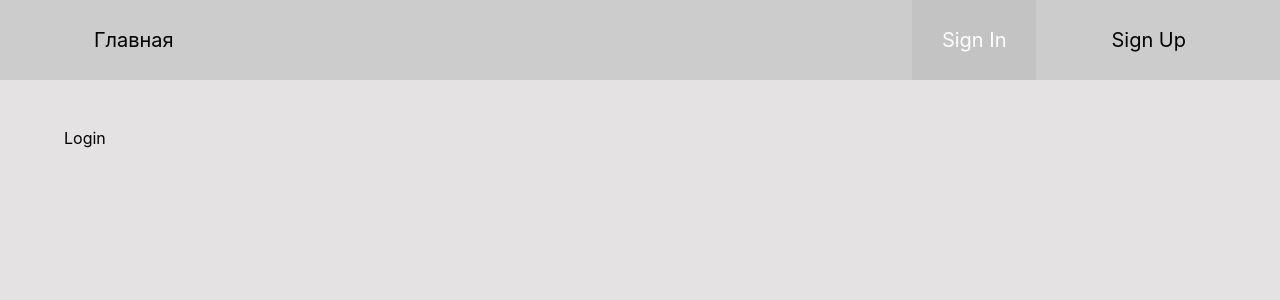
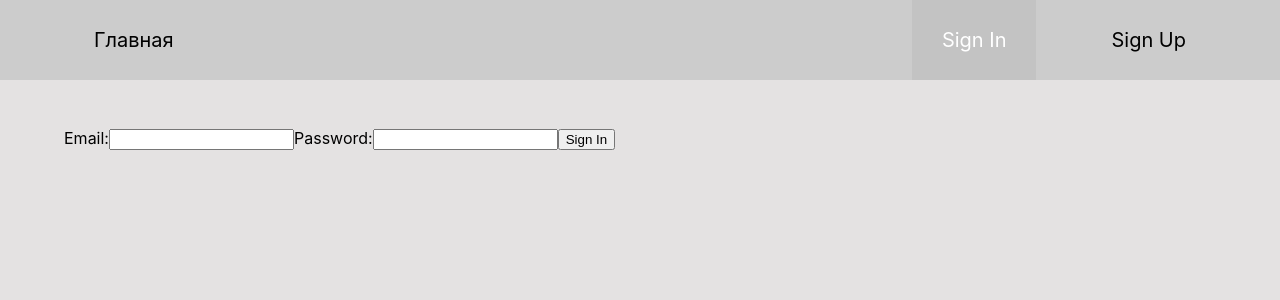
Before and after one commit to Mulcib3r/secretka, a React (Vite) app: page /login in a window 1280 px wide. Shown: the top 300 px of the page. Built offline with nearby package versions, Linux system fonts and the light colour scheme; no server answers.

Commit message:
прописана минимальная логика авторизации + сделана форма

```diff
--- a/src/components/pages/login/Login.tsx
+++ b/src/components/pages/login/Login.tsx
@@ -1,8 +1,13 @@
 import { FC } from "react";
 import styles from "./login.module.css";
+import SignIn from "../../widgets/signIn/SignIn";
 
 const Login: FC = () => {
-	return <div className={styles.login}>Login</div>;
+	return (
+		<div className={styles.login}>
+			<SignIn />
+		</div>
+	);
 };
 
 export default Login;
--- a/src/components/widgets/form/Form.tsx
+++ b/src/components/widgets/form/Form.tsx
@@ -1,14 +1,17 @@
 import { FC } from "react";
 import { SubmitHandler, useForm } from "react-hook-form";
+import { FormProps } from "./form.props";
 
 interface IFormInput {
 	email: string;
-	passwod: string;
+	password: string;
 }
 
-const Form: FC = () => {
+const Form: FC<FormProps> = ({ title, handleClick }) => {
 	const { register, handleSubmit } = useForm<IFormInput>();
-	const onSubmit: SubmitHandler<IFormInput> = (data) => console.log(data);
+	const onSubmit: SubmitHandler<IFormInput> = (data) => {
+		handleClick(data.email, data.password);
+	};
 	return (
 		<form onSubmit={handleSubmit(onSubmit)}>
 			<label>
@@ -16,26 +19,20 @@ const Form: FC = () => {
 				<input
 					{...register("email", {
 						required: true,
-						maxLength: 20,
-						minLength: 5,
 					})}
 					type="email"
-					name="email"
 				/>
 			</label>
 			<label>
 				Password:
 				<input
-					{...register("email", {
+					{...register("password", {
 						required: true,
-						maxLength: 20,
-						minLength: 7,
 					})}
 					type="password"
-					name="password"
 				/>
 			</label>
-			<button type="submit"></button>
+			<button type="submit">{title}</button>
 		</form>
 	);
 };
--- /dev/null
+++ b/src/components/widgets/form/form.props.ts
@@ -0,0 +1,4 @@
+export interface FormProps {
+	title: string;
+	handleClick: (email: string, password: string) => void;
+}
--- a/src/components/widgets/signIn/signIn.tsx
+++ b/src/components/widgets/signIn/signIn.tsx
@@ -1,5 +1,30 @@
-const signIn = () => {
-	return <div>signIn</div>;
+import { FC } from "react";
+import { useAppDispatch } from "../../../hooks/useAppDispatch";
+import {
+	Auth,
+	UserCredential,
+	getAuth,
+	signInWithEmailAndPassword,
+} from "firebase/auth";
+import Form from "../form/Form";
+import { FirebaseError } from "firebase/app";
+
+const SignIn: FC = () => {
+	const dispatch = useAppDispatch();
+
+	const handleLogin = (email: string, password: string): void => {
+		const auth: Auth = getAuth();
+		signInWithEmailAndPassword(auth, email, password)
+			.then(console.log)
+			.catch(console.error);
+	};
+
+	return (
+		<Form
+			title="Sign In"
+			handleClick={handleLogin}
+		/>
+	);
 };
 
-export default signIn;
+export default SignIn;
--- a/src/hooks/redux.ts
+++ /dev/null
@@ -1,5 +0,0 @@
-import { TypedUseSelectorHook, useDispatch, useSelector } from "react-redux";
-import { AppDispatch, RootState } from "../store/store";
-
-export const useAppDispatch = () => useDispatch<AppDispatch>();
-export const useAppSelector: TypedUseSelectorHook<RootState> = useSelector;
--- /dev/null
+++ b/src/hooks/useAppDispatch.ts
@@ -0,0 +1,4 @@
+import { useDispatch } from "react-redux";
+import { AppDispatch } from "../store/store";
+
+export const useAppDispatch = () => useDispatch<AppDispatch>();
--- /dev/null
+++ b/src/hooks/useAppSelector.ts
@@ -0,0 +1,5 @@
+import { TypedUseSelectorHook } from "react-redux";
+import { RootState } from "../store/store";
+import { useSelector } from "react-redux";
+
+export const useAppSelector: TypedUseSelectorHook<RootState> = useSelector;
```
